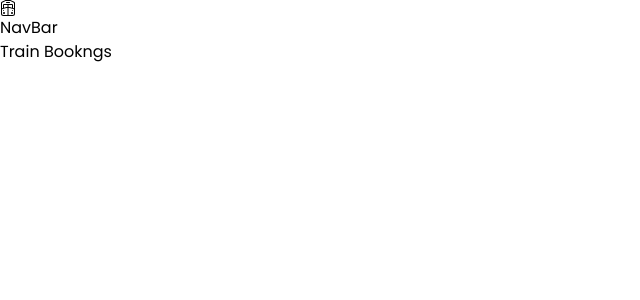
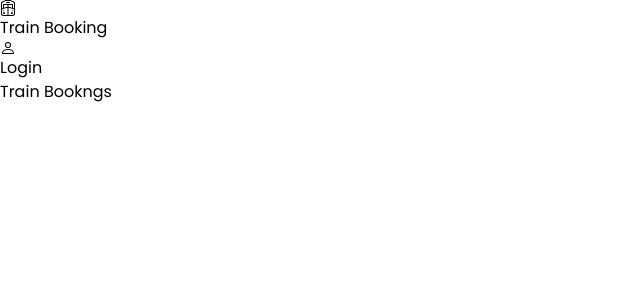
Before and after one commit to BackendExpert/New-Train-Booking, a React (Vite) app in the folder client/: page / in a window 1280 px wide. Shown: the top 300 px of the page, without its empty margins (0-640 px from the left). Built offline with nearby package versions, Linux system fonts and the light colour scheme; a web font is replaced by a local one.

Commit message:
Update
Co-Authored-By: JehanKandy  <jehankandy@gmail.com>

```diff
--- a/client/src/components/HomePage/LandingImage.jsx
+++ b/client/src/components/HomePage/LandingImage.jsx
@@ -2,7 +2,7 @@ import React from 'react'
 
 const LandingImage = () => {
   return (
-    <div className='mt-[-55px] bg-[url(https://wallpapercave.com/wp/wp5682288.jpg)] bg-cover bg-center min-h-screen'>
+    <div className='mt-[-60px] bg-[url(https://wallpapercave.com/wp/wp5682288.jpg)] bg-cover bg-center min-h-screen'>
         <div className="pt-5">
             Train Bookngs
         </div>
--- a/client/src/components/HomePage/Navbar.jsx
+++ b/client/src/components/HomePage/Navbar.jsx
@@ -1,13 +1,17 @@
 import React from 'react'
-import { BsTrainFreightFront } from 'react-icons/bs'
+import { BsPerson, BsTrainFreightFront } from 'react-icons/bs'
 
 const Navbar = () => {
   return (
-    <div className='backdrop-blur-md bg-black/30 py-4 px-8'>
-        <div className="">
+    <div className='backdrop-blur-md bg-black/30 py-4 px-8 text-white'>
+        <div className="flex justify-between">
             <div className="flex">
-                <BsTrainFreightFront />
-                NavBar
+                <BsTrainFreightFront className='h-6 w-auto'/>
+                <div className="text-xl pl-4">Train Booking</div>
+            </div>
+            <div className="flex cursor-pointer">
+                <BsPerson className='h-6 w-auto'/>
+                <div className="text-xl pl-2 md:block hidden">Login</div>
             </div>
         </div>
     </div>
```
